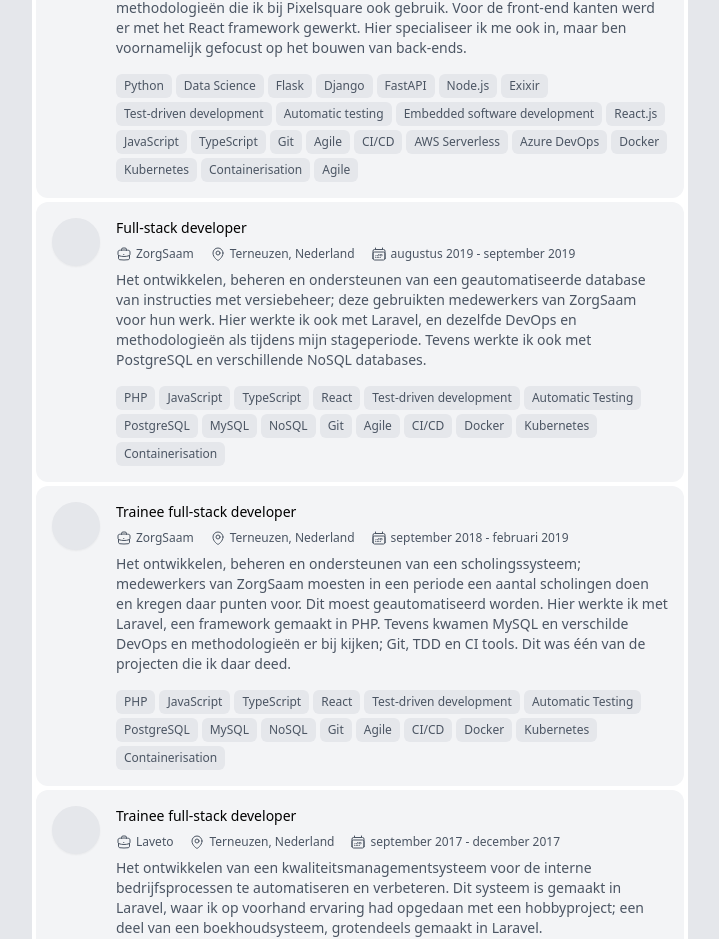
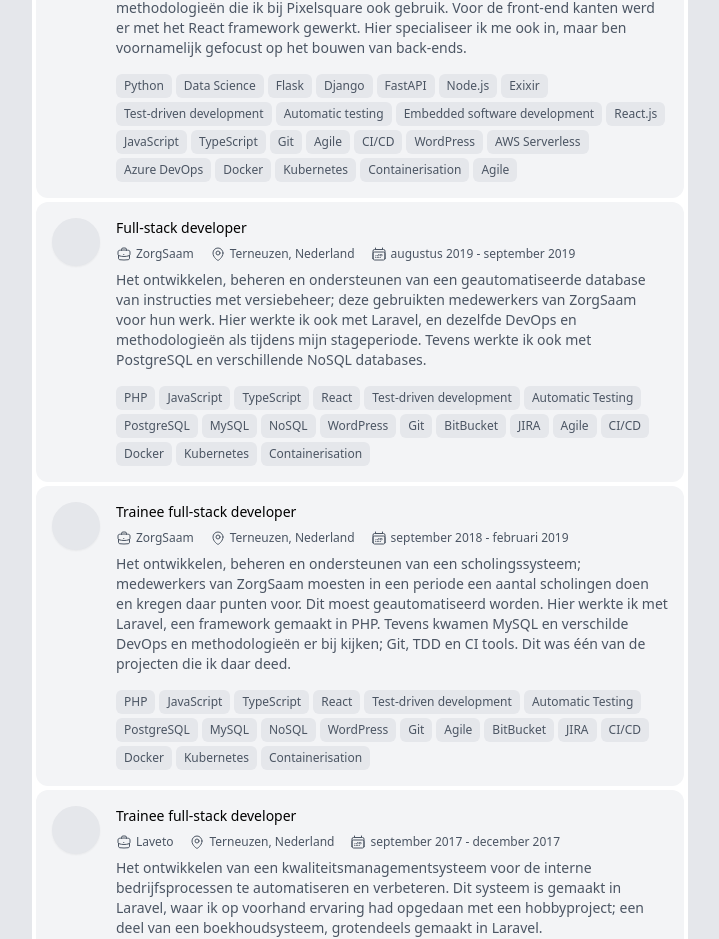
Before and after one commit to basvandriel/portfolio-website, a React (Create React App) app: page / in a window 1280 px wide. Shown: the part 1574-2513 px from the top of the page, without its empty margins (448-1167 px from the left). Built offline with nearby package versions, Linux system fonts and the light colour scheme; what @react-pdf/renderer, react-pdf-tailwind would draw is missing.

Commit message:
add data

```diff
--- a/src/translateable_experience_data.ts
+++ b/src/translateable_experience_data.ts
@@ -34,6 +34,8 @@ const EXPERIENCE: TranslateableExperience[] = [
           "Apache Spark",
           "Azure Functions",
           "Azure Data Factory",
+          "BitBucket",
+          "JIRA",
           "RBAC",
           "OAUTH2",
           "IAM",
@@ -179,13 +181,14 @@ const EXPERIENCE: TranslateableExperience[] = [
           "Git",
           "Agile",
           "CI/CD",
+          "WordPress",
           "AWS Serverless",
           "Azure DevOps",
           "Docker",
           "Kubernetes",
           "Containerisation",
           "Agile",
-      ],
+        ],
       company_logo: ""
   },
   {
@@ -206,7 +209,10 @@ const EXPERIENCE: TranslateableExperience[] = [
       "PostgreSQL",
       "MySQL",
       "NoSQL",
+      "WordPress",
       "Git",
+      "BitBucket",
+      "JIRA",
       "Agile",
       "CI/CD",
       "Docker",
@@ -232,8 +238,11 @@ const EXPERIENCE: TranslateableExperience[] = [
       "PostgreSQL",
       "MySQL",
       "NoSQL",
+      "WordPress",
       "Git",
       "Agile",
+      "BitBucket",
+      "JIRA",
       "CI/CD",
       "Docker",
       "Kubernetes",
```
